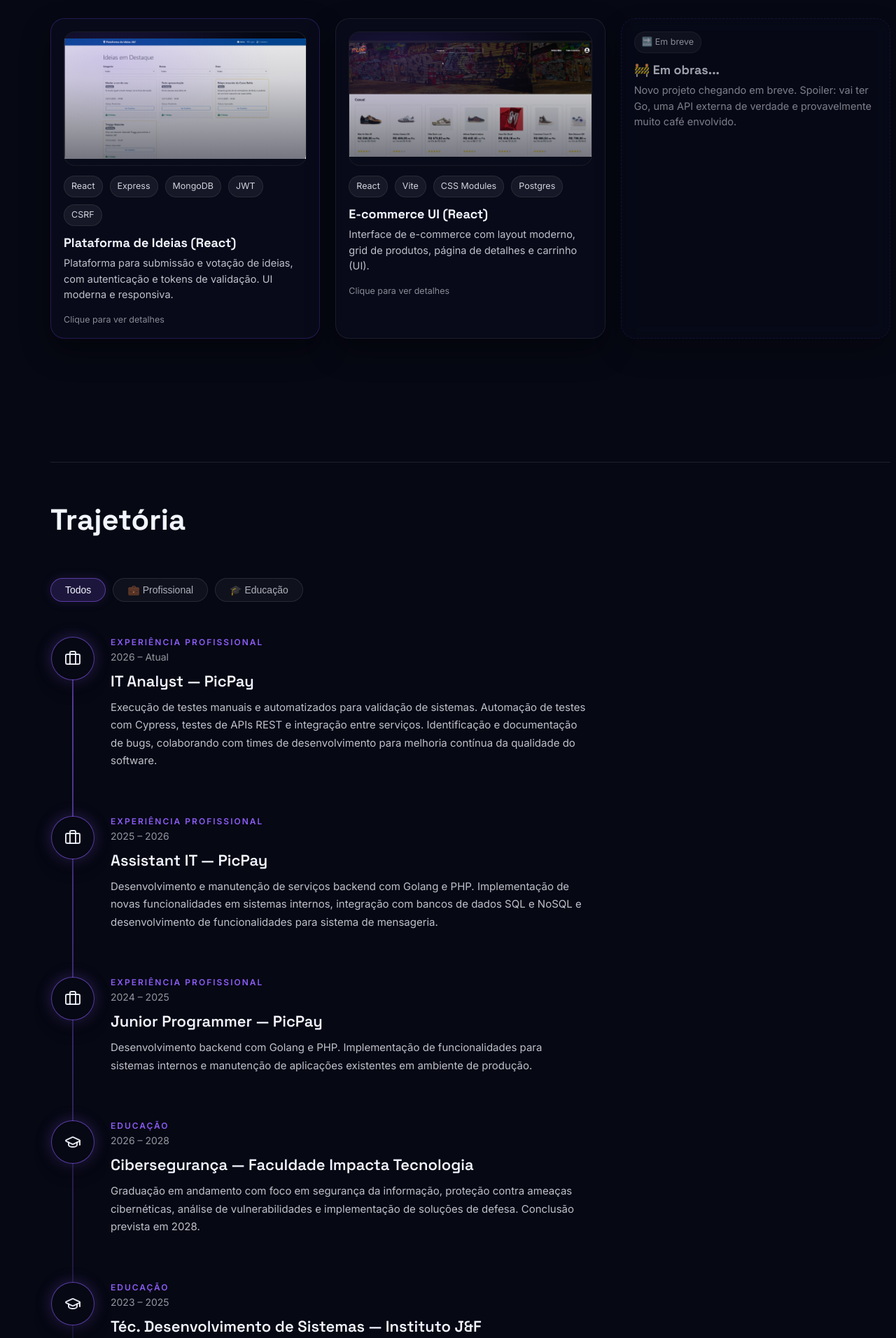
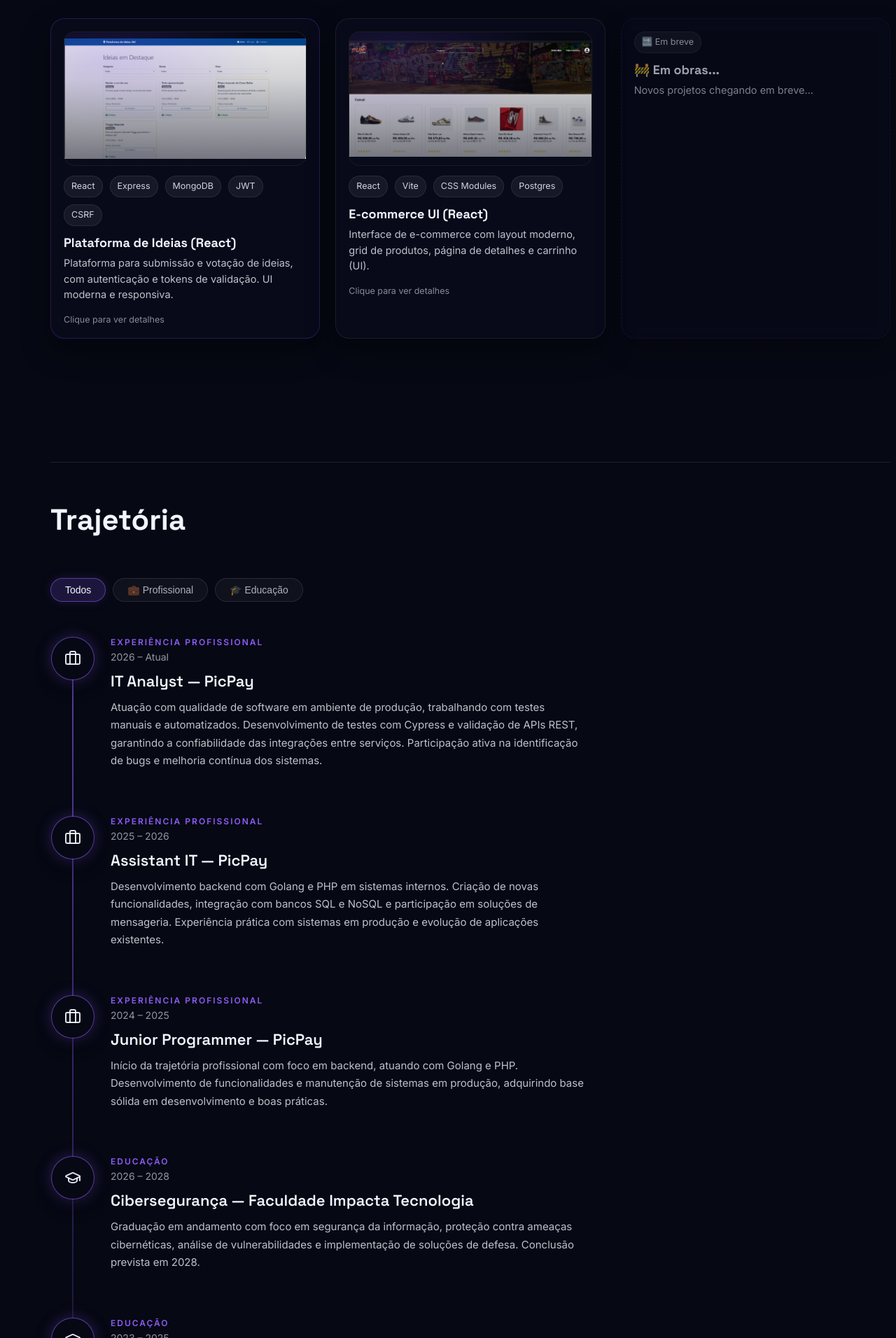
Before and after one commit to Roger13san/portfolio, a React (Vite) app in the folder Portfolio_project/: page / in a window 1280 px wide. Shown: the part 1828-3740 px from the top of the page at 70% size. Built offline with nearby package versions, Linux system fonts and the light colour scheme.

Commit message:
fix: update project descriptions for clarity and detail enhancement

```diff
--- a/Portfolio_project/src/secoes/Projetos/Projetos.jsx
+++ b/Portfolio_project/src/secoes/Projetos/Projetos.jsx
@@ -28,7 +28,7 @@
   },
   {
     title: "🚧 Em obras...",
-    desc: "Novo projeto chegando em breve. Spoiler: vai ter Go, uma API externa de verdade e provavelmente muito café envolvido.",
+    desc: "Novos projetos chegando em breve...",
     stack: ["🔜 Em breve"],
     highlights: [],
     links: { repo: "", demo: "" },
--- a/Portfolio_project/src/secoes/Timeline/Timeline.jsx
+++ b/Portfolio_project/src/secoes/Timeline/Timeline.jsx
@@ -8,7 +8,7 @@
     period: "2026 – Atual",
     title: "IT Analyst — PicPay",
     description:
-      "Execução de testes manuais e automatizados para validação de sistemas. Automação de testes com Cypress, testes de APIs REST e integração entre serviços. Identificação e documentação de bugs, colaborando com times de desenvolvimento para melhoria contínua da qualidade do software.",
+      "Atuação com qualidade de software em ambiente de produção, trabalhando com testes manuais e automatizados. Desenvolvimento de testes com Cypress e validação de APIs REST, garantindo a confiabilidade das integrações entre serviços. Participação ativa na identificação de bugs e melhoria contínua dos sistemas.",
     dot: <Briefcase className={styles.icon} />,
     type: "profissional",
   },
@@ -17,7 +17,7 @@
     period: "2025 – 2026",
     title: "Assistant IT — PicPay",
     description:
-      "Desenvolvimento e manutenção de serviços backend com Golang e PHP. Implementação de novas funcionalidades em sistemas internos, integração com bancos de dados SQL e NoSQL e desenvolvimento de funcionalidades para sistema de mensageria.",
+      "Desenvolvimento backend com Golang e PHP em sistemas internos. Criação de novas funcionalidades, integração com bancos SQL e NoSQL e participação em soluções de mensageria. Experiência prática com sistemas em produção e evolução de aplicações existentes.",
     dot: <Briefcase className={styles.icon} />,
     type: "profissional",
   },
@@ -26,7 +26,7 @@
     period: "2024 – 2025",
     title: "Junior Programmer — PicPay",
     description:
-      "Desenvolvimento backend com Golang e PHP. Implementação de funcionalidades para sistemas internos e manutenção de aplicações existentes em ambiente de produção.",
+      "Início da trajetória profissional com foco em backend, atuando com Golang e PHP. Desenvolvimento de funcionalidades e manutenção de sistemas em produção, adquirindo base sólida em desenvolvimento e boas práticas.",
     dot: <Briefcase className={styles.icon} />,
     type: "profissional",
   },
```
